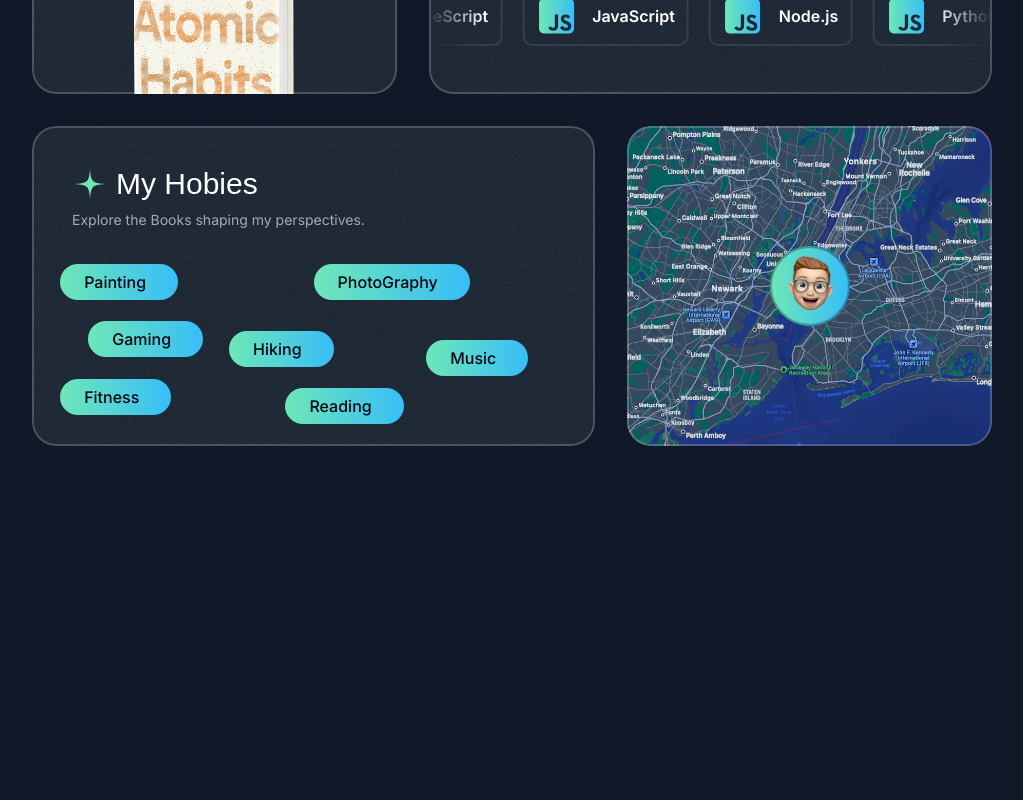
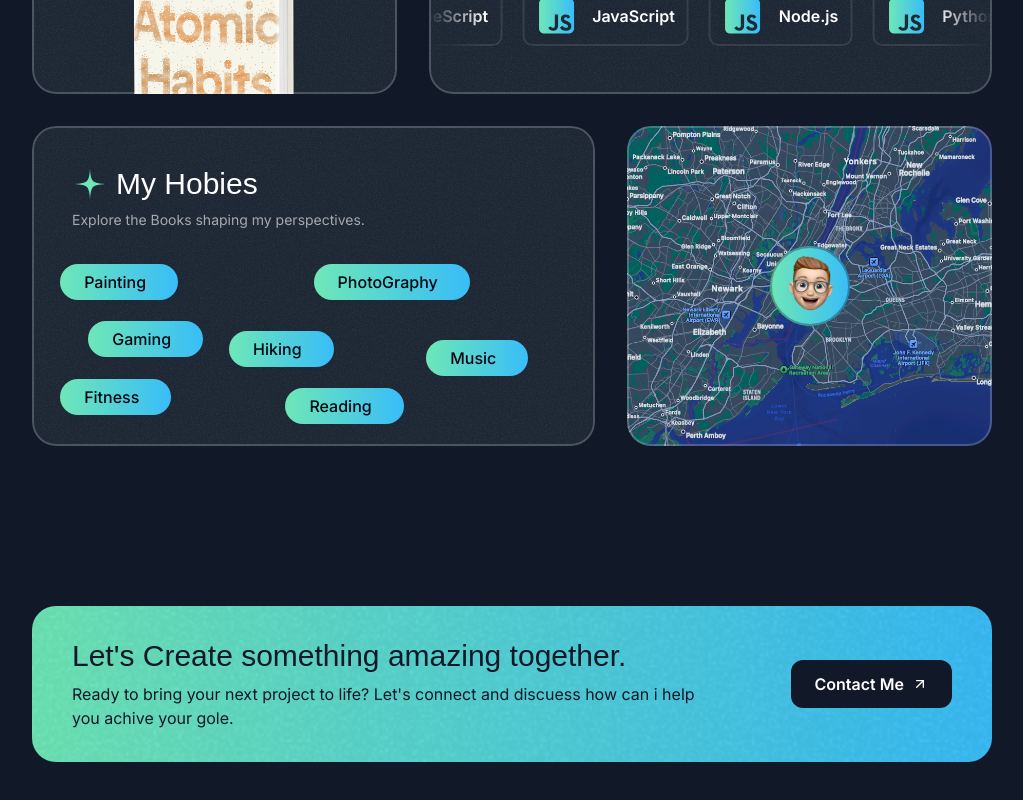
Before and after one commit to rahulchatterjee12/my-portfolio, a Next.js app: page / in a window 1280 px wide. Shown: the part 3846-4646 px from the top of the page, without its empty margins (128-1151 px from the left). Before the commit the page ends 4372 px from the top, so only its background shows below. Built offline with nearby package versions, Linux system fonts and the light colour scheme; a web font is replaced by a local one.

Commit message:
add contact card

```diff
--- a/src/app/page.tsx
+++ b/src/app/page.tsx
@@ -1,4 +1,5 @@
 import { AboutSection } from "@/sections/About";
+import { ContactSection } from "@/sections/Contact";
 import { Header } from "@/sections/Header";
 import { HeroSection } from "@/sections/Hero";
 import { ProjectsSection } from "@/sections/Projects";
@@ -12,6 +13,7 @@
       <ProjectsSection />
       <TapeSection />
       <AboutSection />
+      <ContactSection />
     </div>
   );
 }
--- a/src/sections/Contact.tsx
+++ b/src/sections/Contact.tsx
@@ -1,3 +1,38 @@
+import ArrowIcon from "../assets/icons/arrow-up-right.svg";
+import grainImg from "../assets/images/grain.jpg";
+
 export const ContactSection = () => {
-  return <div>Contact Section</div>;
+  return (
+    <div className="py-16 pt-14 lg:py-24 lg:pt-20">
+      <div className="container">
+        <div className="bg-gradient-to-r from-emerald-300 to-sky-400 text-gray-900 py-8 px-10 rounded-3xl  text-center md:text-start relative overflow-hidden z-0">
+          <div
+            className="absolute inset-0 opacity-5 -z-10"
+            style={{
+              backgroundImage: `url(${grainImg.src})`,
+              backgroundSize: "cover",
+              backgroundPosition: "center",
+            }}
+          ></div>
+          <div className="flex flex-col md:flex-row md:justify-between items-center gap-8 md:gap-16">
+            <div>
+              <h2 className="font-serif text-2xl md:text-3xl">
+                Let's Create something amazing together.
+              </h2>
+              <p className="text-sm mt-2 md:text-base">
+                Ready to bring your next project to life? Let's connect and
+                discuess how can i help you achive your gole.
+              </p>
+            </div>
+            <div>
+              <button className="text-white bg-gray-900 inline-flex items-center px-6 h-12 rounded-xl gap-2 w-max">
+                <span className="font-semibold">Contact Me</span>
+                <ArrowIcon className="size-4" />
+              </button>
+            </div>
+          </div>
+        </div>
+      </div>
+    </div>
+  );
 };
```
